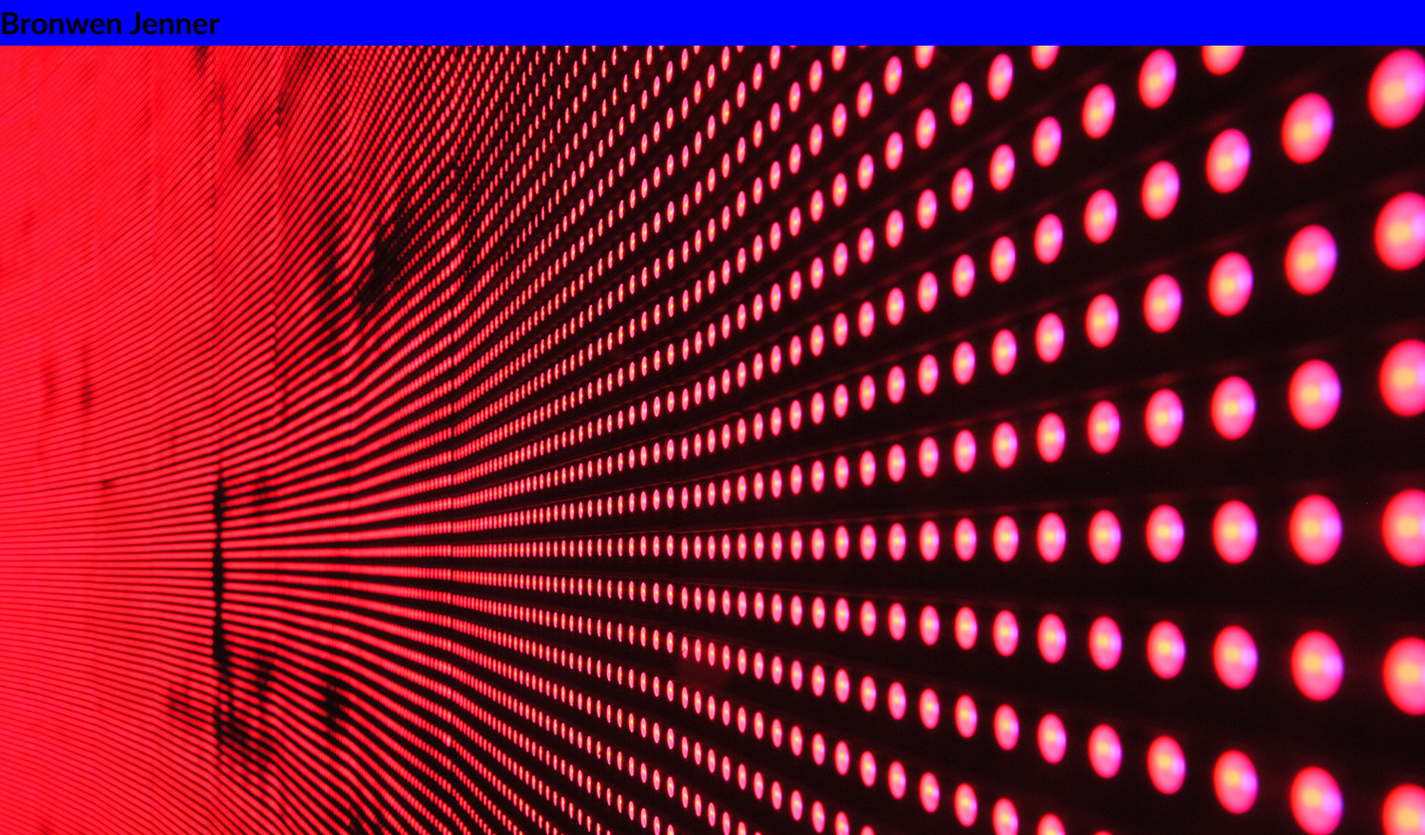
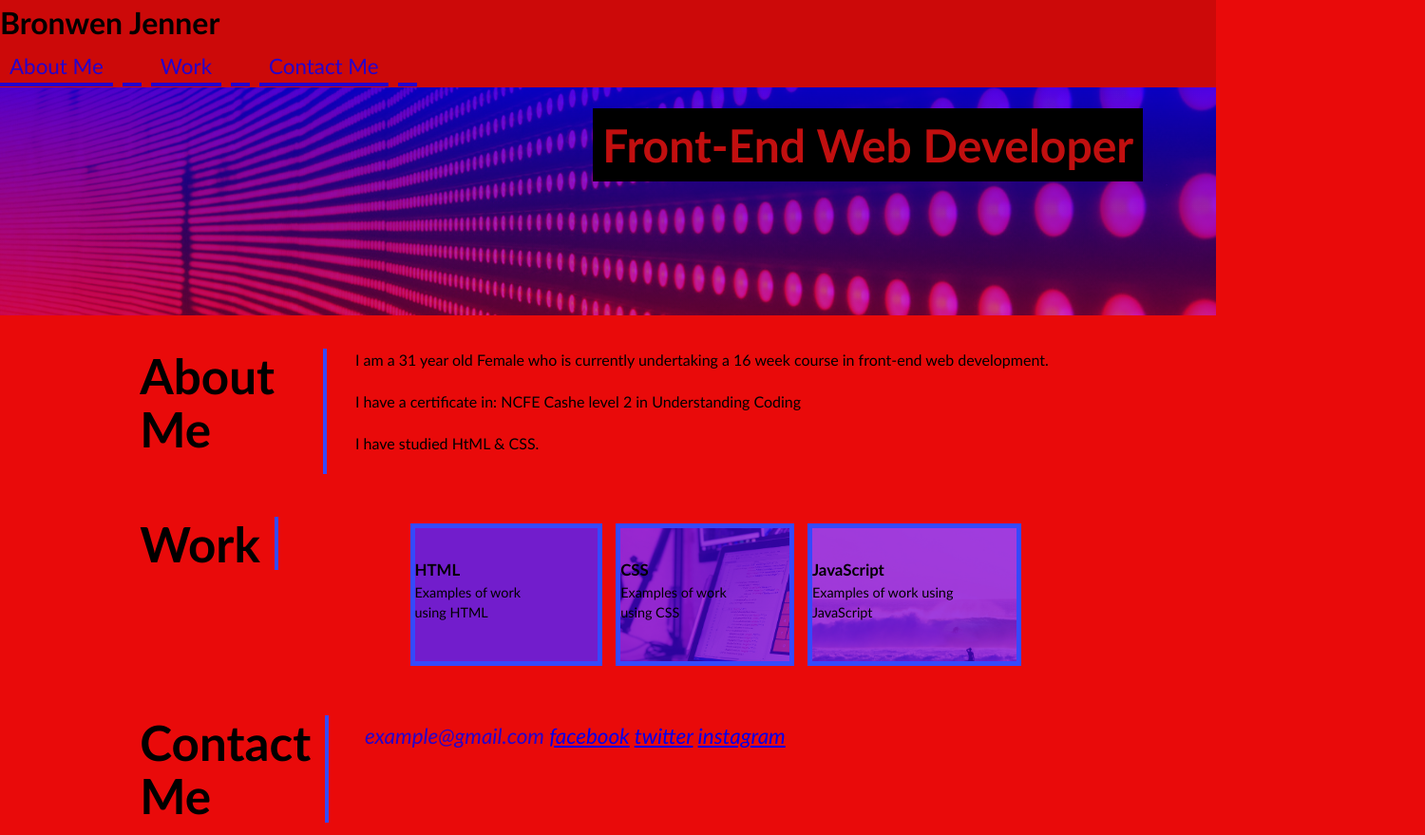
Before and after one commit to Bronwen27/CSS-Professional-Profile-Creation, a plain HTML site: page index.html in a window 1280 px wide. Shown: the top 879 px of the page at 95% size, 1500 px wide, since content can reach past the window. Drawn offline with Linux system fonts and the light colour scheme; grey boxes are pictures that could not be loaded.

Commit message:
profile page completed using HTML and CSS

```diff
--- a/css/style.css
+++ b/css/style.css
@@ -1,13 +1,30 @@
 * {
   box-sizing: border-box;
-  background-color: blue;
+}
+
+:root {
+--primary: rgba(238, 18, 18, 0.811);
+--secondary: rgb(38, 4, 204);
+--tertiary: rgba(19, 1, 1, 0.132);
+--dark: rgb(53, 73, 252);
 }
 
 header {
-text-decoration: rgb(9, 3, 87);
-display: flex;
+  padding:15px 0 15px 0
+  display: flex;
+  flex-direction: row;
+  justify-content: space-between;
+flex-wrap: wrap;
+align-items:center;
+background-color: var(--tertiary);
+}
 
+nav {
+  display: flex;
+  flex-direction: row;
+  flex-wrap: wrap;
 }
+
 .icons {
   display: flex;
   justify-content: flex-end;
@@ -33,12 +50,137 @@ display: flex;
 }
 
 .hero-banner {
-  background-image: url("../images/02-portfolio-1.jpg")
+  background-color: rgba(17, 17, 248, 0.378);
+  background-image: url("../images/02-portfolio-1.jpg"), linear-gradient(180deg, var(--secondary) 0%, var(--primary) 100%);
+  background-size: cover;
+  background-position: center;
+background-blend-mode: soft-light;
+min-height: 30vh;
+color: var(--tertiary);
+padding: 2% 6%;
+display: ;
+justify-content: flex-end;
+align-items: flex-end;
+text-align: right;
+}
+
+.hero-banner div {
+  flex: 0 0 90%;
+}
+
+.hero-banner h2 {
+  background-color: black;
+  color: var(--primary);
+  margin: 0;
+  padding:10px 10px;
+  font-size: 3rem;
+  line-height: 1.5;
+  display: inline;
+}
+
+.page-wrapper {
+  max-width: 77%;
+  margin-left: auto;
+  margin-right: auto;
+}
+
+.page-section {
+  margin: 25px 0;
+  padding:10px 0;
+  display: flex;
+  flex-direction: row;
+  flex-wrap: wrap;
+  align-items: stretch;
+  justify-content: space-between;
+}
+
+.page-section h2 {
+  flex: 0 20%;
+  text-align: left;
+  padding-right: 15px;
+  border-right: 4px solid var(--dark);
+  font-size: 4vw;
+  line-height: 1.1;
+}
+
+.page-section div {
+  flex: 0 0 77%;
 
 }
 
-#hero-banner img {
-height: max-content;
+.page-section p {
+margin-bottom: 20px;
+}
+
+.page-section address {
+  text-decoration: none;
+  padding: 5px 10px;
+  color: var(--secondary);
+  margin-right: 10px;
+background-repeat: no-repeat;
+background-size: 100% 0.2em;
+background-position: bottom;
+transition: all 0.25s ease-in;
+font-size: 1.4rem;
+justify-content: space-between;
+}
+
+.flex-container {
+  display: flex;
+  flex: wrap;
+  justify-content: center;
+}
+
+.flex-item {
+  border: 5px solid var(--dark);
+  background-color: rgb(100, 19, 198);
+  color: black;
+  min-height: 150px;
+  max-height: 150px;
+  flex-basis: calc(50% -1em);
+  display: flex;
+  align-items: flex-end;
+  padding: 0 0 20px 0;
+  margin: 0.5em;
+  text-decoration: none;
+  background-blend-mode: soft-light;
+  background-size:  150%;
+  transition: all 0.5s;
+  font-size: 0.9rem;
+}
+
+.flex-item:first-child{
+  min-height:400px;
+  flex-basis: 100%;
+}
+
+.flex-item:hover {
+  background-color: rgba(0,0,0,0.3);
+}
+
+.contact address a {
+  color: var(--primary);
+  padding: 5px;
+  text-decoration: none;
+  font-style: normal;
+  margin 0 0.2rem 0.1rem;
+  background-image: linear-gradient()
+}
+
+.contact address a:hover {
+  color: red
+}
+
+.HTML {
+  background-image: url("../images/02-hero-bg.jpg");
+}
+
+.CSS {
+  background-image: url("../images/02-portfolio-2.jpg");
+}
+
+.JavaScript {
+  background-image: url("../images/02-portfolio-4.jpg");
 }
 
 body {
@@ -46,7 +188,8 @@ body {
   padding: 0;
   font-family: 'Trebuchet MS', 'Lucida Sans Unicode', 'Lucida Grande', 'Lucida Sans', Arial, sans-serif;
   line-height: 1.5;
-  background-color: blue;
+  background-color: rgb(233, 10, 10);
+  text-align: left;
 }
 
 .page-wrapper {
@@ -72,3 +215,77 @@ h6 {
 p {
   margin: 0;
 }
+
+nav a {
+  text-decoration: none;
+  padding: 5px 10px;
+  color: var(--secondary);
+  margin-right: 10px;
+  background-image: linear-gradient(270deg, var(--secondary) 0%, var(--secondary) 100%);
+  background-repeat: no-repeat;
+  background-size: 100% 0.2em;
+  background-position: bottom;
+  transition: all 0.25s ease-in;
+  font-size: 1.4rem;
+}
+
+nav a:hover {
+  background-size: 100% 100%;
+  color: var(--primary);
+}
+
+nav a:last-child {
+  margin-right: 0;
+}
+
+@media  and (max-width: 1000px) {
+  header {
+  padding: 0 0 10px;
+  justify-content: center;
+  text-align: center;
+}
+
+header h1 {
+  width: 100%;
+  padding: 5px;
+  margin-bottom: 10px;
+  font-size:10vw;
+}
+
+header nav {
+  justify-content: center;
+}
+
+.page-sectcion >h2,
+.page-section > div {
+  flex: 0 0 100%;
+}
+
+.page-sectcion >h2{
+  border-right: none;
+  border-bottom: 4px solid var(--secondary);
+  margin-bottom: 20px;
+  padding-bottom: 10px;
+  text-align: left;
+  font-size: 7vw;;
+}
+
+@media screen and (max-width: 768px){
+  .flex-item,
+  .flex-item:first-child {
+    flex-basis: 100%;
+  }
+.flex-item:first-child{
+  min-height: 150px;
+}
+}
+
+.hero-banner {
+  justify-content: center;
+  text-align: center;
+}
+
+.contact address {
+  justify-content: center;
+  align-items: flex-start;
+}
--- a/index.html
+++ b/index.html
@@ -13,14 +13,18 @@
   <!-- main logo / nav -->
   <header>
     <h1>Bronwen Jenner</h1>
+
   </div>
     <nav>
+      <a href="#">About Me</a><a/>
+      <a href="#">Work</a><a/>
+      <a href="#">Contact Me</a><a/>
     </nav>
   </header>
 
   <!-- hero banner -->
   <section class="hero-banner" id="hero-banner">
-    <img src="../images/02-portfolio-1.jpg">
+
     <div>
       <h2>Front-End Web Developer</h2>
     </div>
@@ -31,16 +35,51 @@
     <!-- about me -->
     <section class="page-section" id="about">
       <h2>About Me</h2>
+      <div>
+        <p> I am a 31 year old Female who is currently undertaking a 16 week course in front-end web development.</p>
+        <p>I have a certificate in: NCFE Cashe level 2 in Understanding Coding</p>
+        <p>I have studied HtML & CSS.</p>
+      </div>
     </section>
 
     <!-- portfolio container -->
     <section class="page-section" id="work">
       <h2>Work</h2>
+      <div class="flex-container">
+        <a href="" class="flex-item HTML">
+          <div>
+            <h3>HTML</h3>
+            <p>Examples of work using HTML</p>
+          </div>
+        </a>
+        <a href="CSS" class="flex-item CSS">
+          <div>
+            <h3>CSS</h3>
+            <p>Examples of work using CSS</p>
+          </div>
+        </a>
+        <a href="JavaScript" class="flex-item JavaScript">
+          <div>
+            <h3>JavaScript</h3>
+            <p>Examples of work using JavaScript</p>
+          </div>
+        </a>
+      </div>
+    </section>
     </section>
 
     <!-- contact -->
-    <section class="page-section contact" id="contact">
+    <section class="page-section" id="contact">
       <h2>Contact Me</h2>
+      <div>
+        <address>
+          <a href="tel:+77777777777"77777777777></a>
+          <a href="example@gmail.com"></a>example@gmail.com</a>
+          <a href="facebook">facebook</a>
+          <a href="twitter">twitter</a>
+          <a href="instagram">instagram</a>
+        </address>
+      </div>
     </section>
   </main>
 </body>
```
